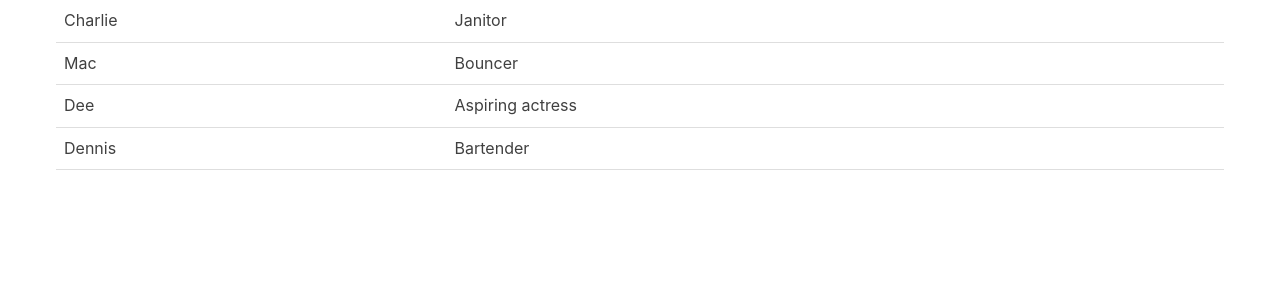
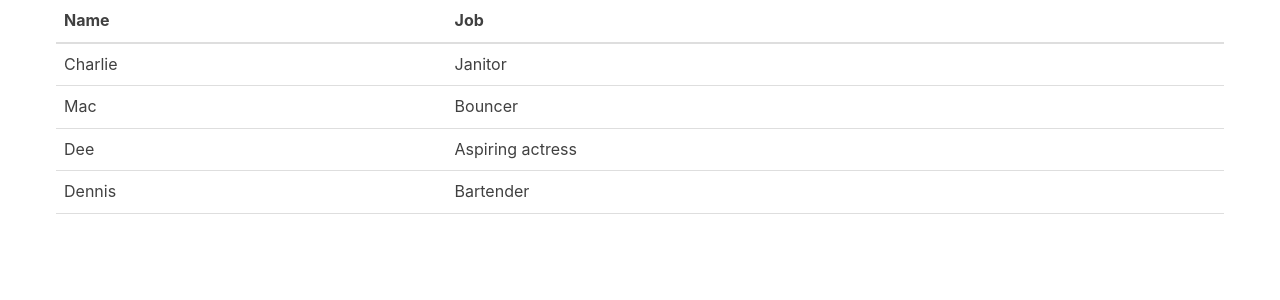
Before and after one commit to SilvioContreiras/react-begin, a React (Create React App) app: page / in a window 1280 px wide. Shown: the top 300 px of the page. Built offline with nearby package versions, Linux system fonts and the light colour scheme.

Commit message:
use props to add data in the table

```diff
--- a/src/Table.js
+++ b/src/Table.js
@@ -1,9 +1,15 @@
 import React, { Component } from 'react'
 
 
-const TableHeader =  () => (
-    <thead />
+const TableHeader = () => (
+    <thead>
+        <tr>
+            <th>Name</th>
+            <th>Job</th>
+        </tr>
+    </ thead>
 )
+
 
 const TableBody = props => {
     const rows = props.characterData.map((row, index) => {
```
